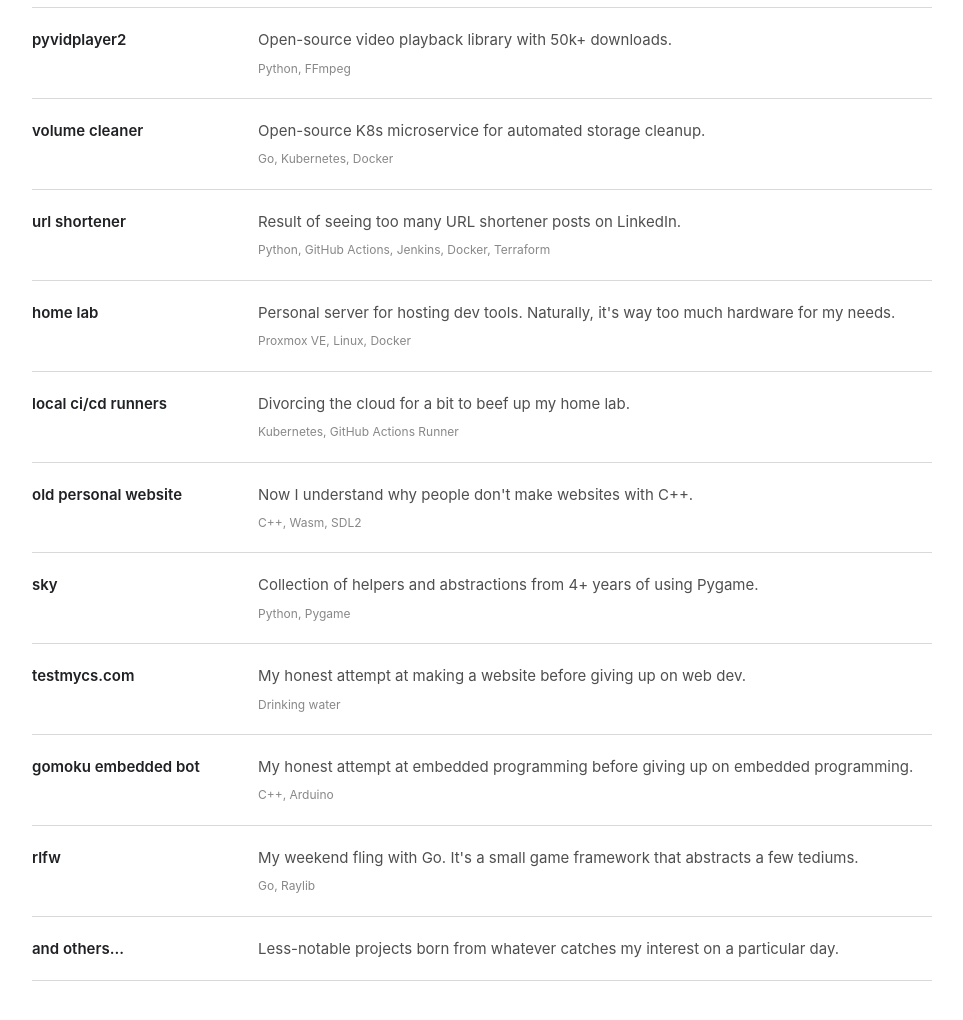
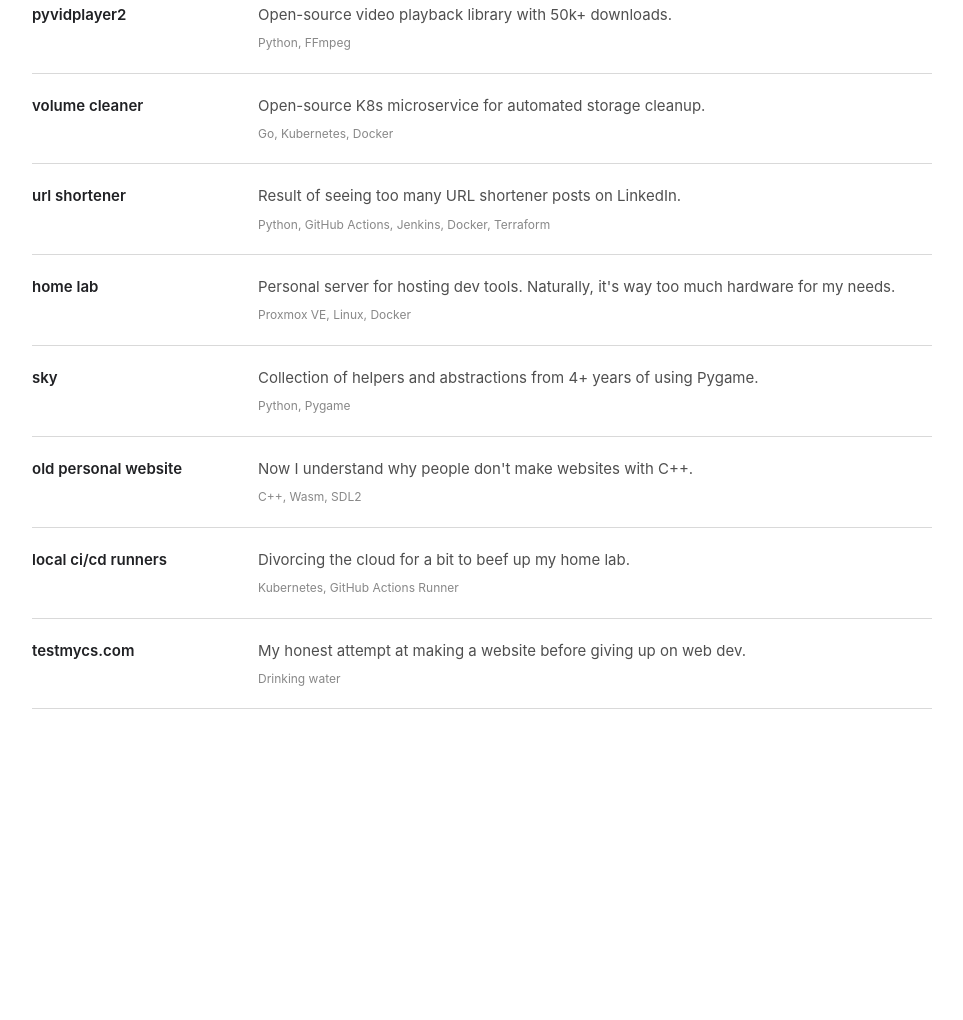
Before and after one commit to anrayliu/personal-portfolio-3, a plain HTML site: page index.html in a window 1280 px wide. Shown: the part 356-1376 px from the top of the page, without its empty margins (158-1121 px from the left). After the commit the page ends 1165 px from the top, so only its background shows below. Drawn offline with Linux system fonts and the light colour scheme.

Commit message:
feat: remove weaker projects

```diff
--- a/index.html
+++ b/index.html
@@ -29,12 +29,12 @@
                         <span>anrayliu@gmail.com</span>
 
                     </span>
-                    <span class="nav-row">
+                    <!-- <span class="nav-row">
                         <a href="resume.pdf" target="_blank" rel="noopener noreferrer"><span>résumé</span></a>
-                    </span>
+                    </span> -->
                 </nav>
                 <p class="hero-description">
-                    Student cloud & DevOps engineer doing it for the love of the game.
+                    Student cloud & DevOps engineer in it for the love of the game.
                 </p>
             </div>
             <!-- <img src="https://avatars.githubusercontent.com/u/74158148?s=96&v=4" alt="Anray Liu profile picture"> -->
@@ -80,10 +80,10 @@
             </article>
 
             <article>
-                <h3>local ci/cd runners</h3>
+                <h3><a href="https://github.com/anrayliu/sky" target="_blank" rel="noopener noreferrer">sky</a></h3>
                 <div>
-                    <p>Divorcing the cloud for a bit to beef up my home lab.</p>
-                    <footer>Kubernetes, GitHub Actions Runner</footer>
+                    <p>Collection of helpers and abstractions from 4+ years of using Pygame.</p>
+                    <footer>Python, Pygame</footer>
                 </div>
             </article>
 
@@ -98,10 +98,10 @@
             </article>
 
             <article>
-                <h3><a href="https://github.com/anrayliu/sky" target="_blank" rel="noopener noreferrer">sky</a></h3>
+                <h3>local ci/cd runners</h3>
                 <div>
-                    <p>Collection of helpers and abstractions from 4+ years of using Pygame.</p>
-                    <footer>Python, Pygame</footer>
+                    <p>Divorcing the cloud for a bit to beef up my home lab.</p>
+                    <footer>Kubernetes, GitHub Actions Runner</footer>
                 </div>
             </article>
 
@@ -114,32 +114,6 @@
                     <footer>Drinking water</footer>
                 </div>
             </article>
-
-            <article>
-                <h3><a href="https://github.com/anrayliu/Gomoku-AI" target="_blank" rel="noopener noreferrer">gomoku
-                        embedded
-                        bot</a></h3>
-                <div>
-                    <p>My honest attempt at embedded programming before giving up on embedded programming.</p>
-                    <footer>C++, Arduino</footer>
-                </div>
-            </article>
-
-            <article>
-                <h3><a href="https://github.com/anrayliu/rlfw" target="_blank" rel="noopener noreferrer">rlfw</a></h3>
-                <div>
-                    <p>My weekend fling with Go. It's a small game framework that abstracts a few tediums.</p>
-                    <footer>Go, Raylib</footer>
-                </div>
-            </article>
-
-            <article>
-                <h3><a href="https://github.com/anrayliu?tab=repositories&q=&type=&language=&sort=name" target="_blank" rel="noopener noreferrer">and others...</a></h3>
-                <div>
-                    <p>Less-notable projects born from whatever catches my interest on a particular day.</p>
-                </div>
-            </article>
-
         </section>
     </main>
 </body>
```
